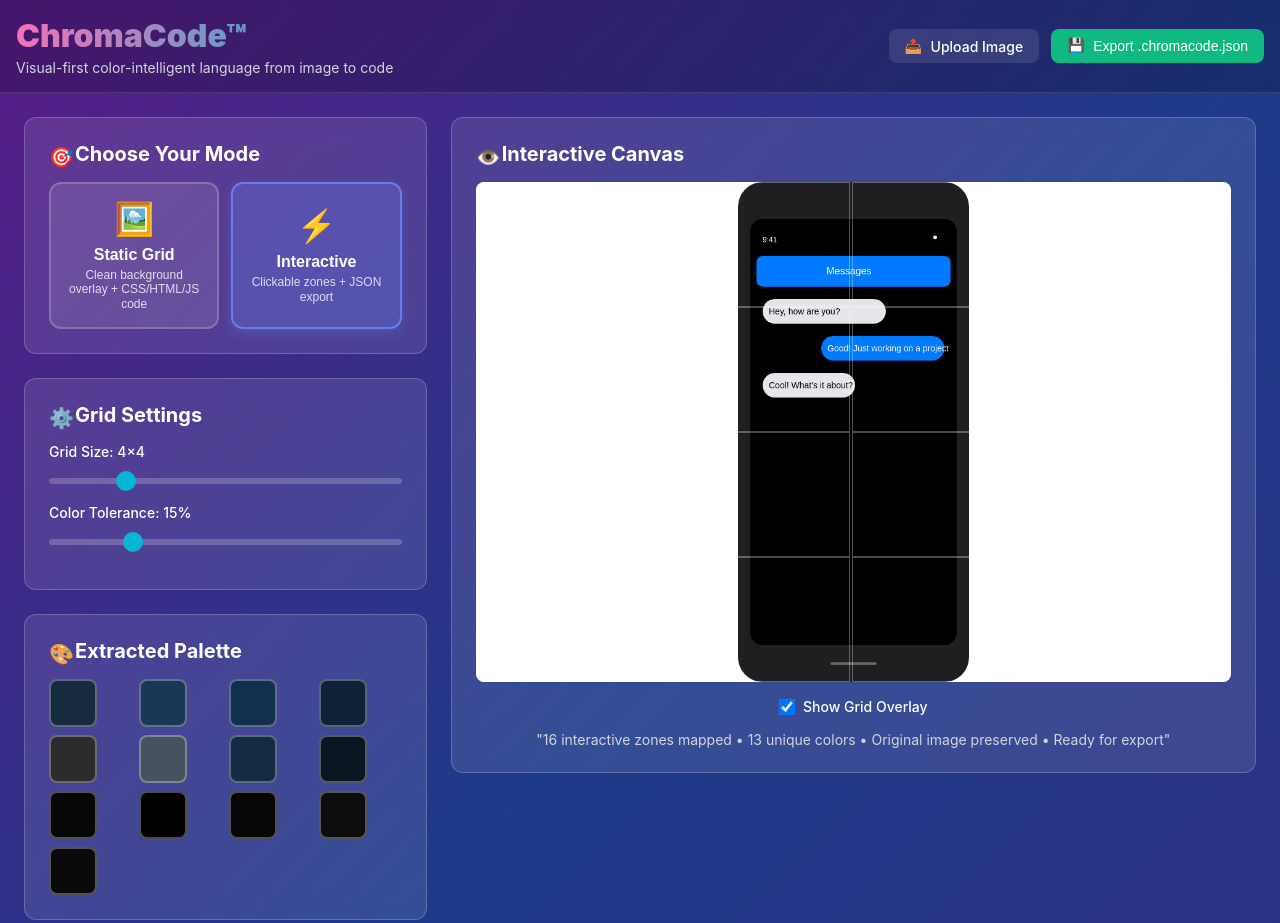
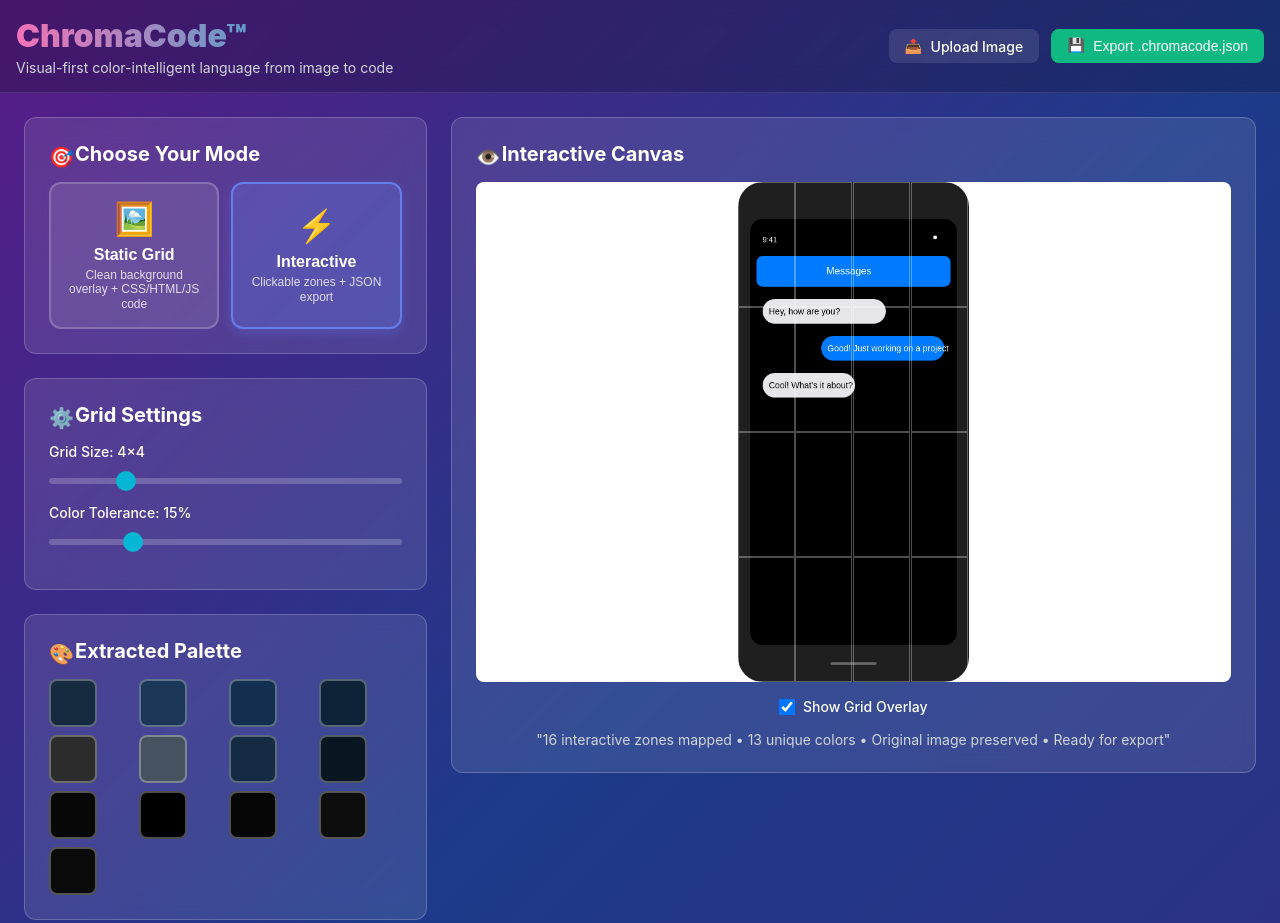
Before and after one commit to mosiara/chromacode, a plain HTML site: page index.html in a window 1280 px wide. Shown: the top 923 px of the page. Drawn offline with Linux system fonts and the light colour scheme.

Commit message:
Update index.html

```diff
--- a/index.html
+++ b/index.html
@@ -773,13 +773,37 @@ For commercial licensing: license@chromacode.dev
 
             if (!showOverlay) return;
 
+            // Get the actual displayed canvas size for proper overlay positioning
+            const canvas = document.getElementById('canvas');
+            const canvasContainer = document.getElementById('canvasContainer');
+            const containerRect = canvasContainer.getBoundingClientRect();
+            const canvasRect = canvas.getBoundingClientRect();
+
+            // Calculate the scale and offset of the displayed image
+            const scaleX = canvasRect.width / canvas.width;
+            const scaleY = canvasRect.height / canvas.height;
+            const scale = Math.min(scaleX, scaleY); // object-fit: contain uses the smaller scale
+
+            const displayWidth = canvas.width * scale;
+            const displayHeight = canvas.height * scale;
+            const offsetX = (canvasRect.width - displayWidth) / 2;
+            const offsetY = (canvasRect.height - displayHeight) / 2;
+
             gridData.forEach(cell => {
                 const cellDiv = document.createElement('div');
                 cellDiv.className = `grid-cell ${gridMode}`;
-                cellDiv.style.left = `${(cell.bounds.x / currentImage.width) * 100}%`;
-                cellDiv.style.top = `${(cell.bounds.y / currentImage.height) * 100}%`;
-                cellDiv.style.width = `${(cell.bounds.width / currentImage.width) * 100}%`;
-                cellDiv.style.height = `${(cell.bounds.height / currentImage.height) * 100}%`;
+
+                // Position overlay cells to match the actual displayed image
+                const left = offsetX + (cell.bounds.x * scale);
+                const top = offsetY + (cell.bounds.y * scale);
+                const width = cell.bounds.width * scale;
+                const height = cell.bounds.height * scale;
+
+                cellDiv.style.left = `${left}px`;
+                cellDiv.style.top = `${top}px`;
+                cellDiv.style.width = `${width}px`;
+                cellDiv.style.height = `${height}px`;
+                cellDiv.style.position = 'absolute';
 
                 if (gridMode === 'interactive') {
                     cellDiv.innerHTML = `
@@ -858,6 +882,13 @@ For commercial licensing: license@chromacode.dev
             showOverlay = document.getElementById('showOverlay').checked;
             renderOverlay();
         }
+
+        // Re-render overlay when window resizes to maintain alignment
+        window.addEventListener('resize', () => {
+            if (showOverlay && gridData.length > 0) {
+                setTimeout(renderOverlay, 100); // Small delay to ensure layout is complete
+            }
+        });
 
         function generateBackgroundCode() {
             if (!currentImage || !gridData.length) return null;
```
